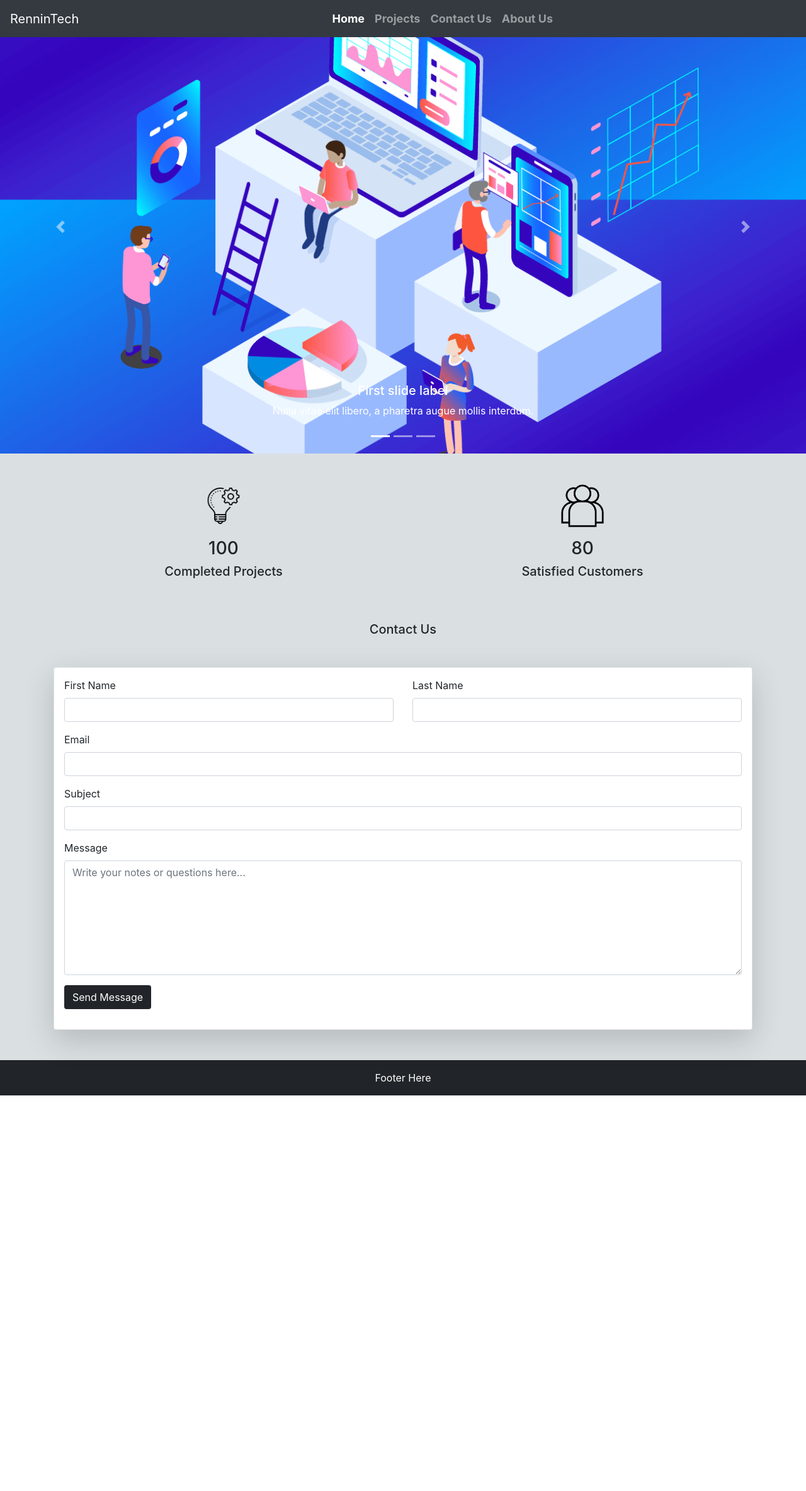
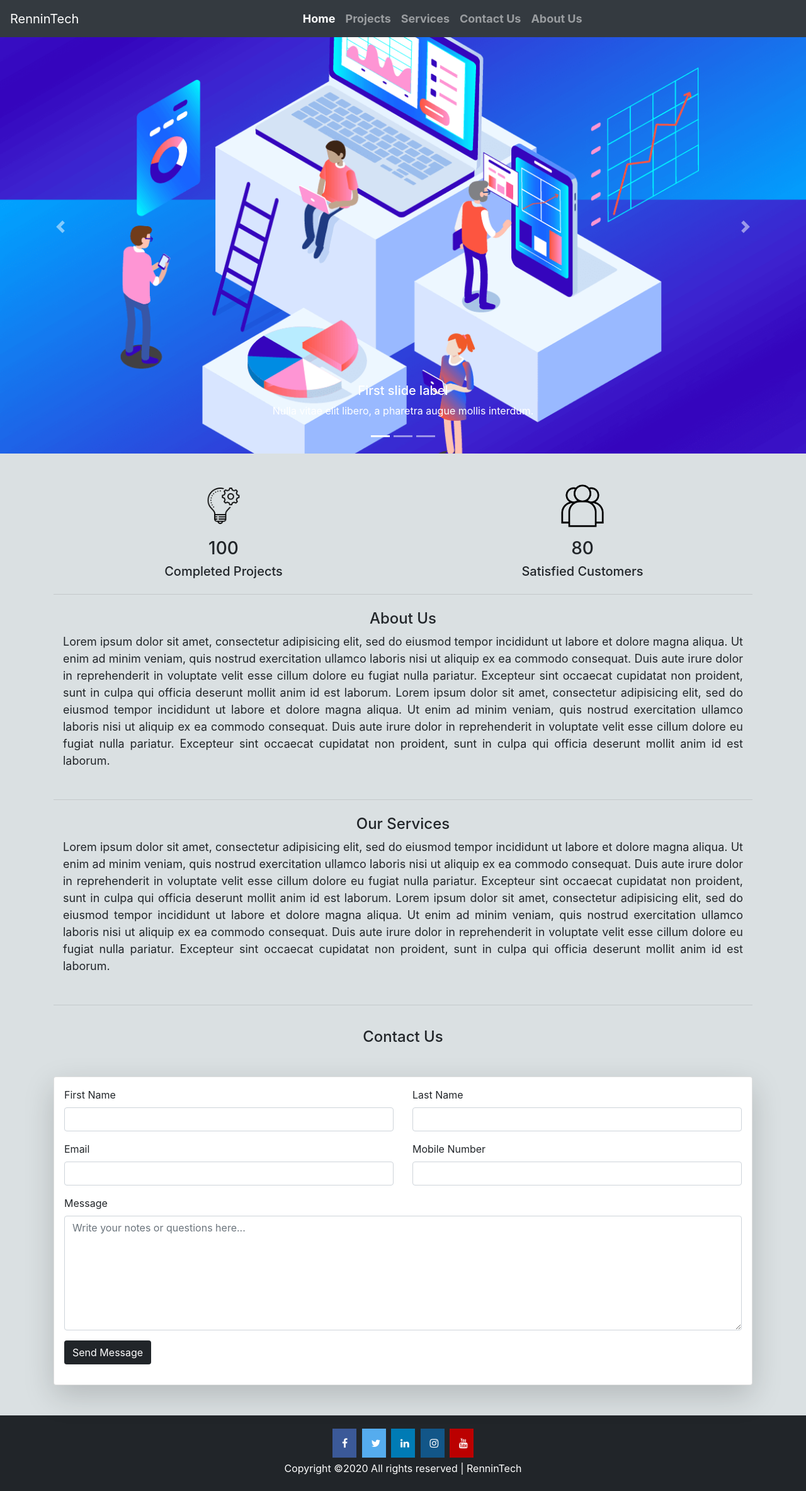
Before and after one commit to fennin3/project-assistance-webapp, a Django app: page / in a window 1280 px wide. Shown: the whole page at 63% size. Before the commit the page ends 1739 px from the top, so only its background shows below. Run offline with Django 3.2, Linux system fonts and the light colour scheme; some libraries are stand-ins or nearby versions.

Commit message:
UI updated

```diff
--- a/base/static/css/style.css
+++ b/base/static/css/style.css
@@ -1,3 +1,51 @@
 .facts{
 	height: 70px;
 }
+
+.fa{
+  padding: 15px;
+  font-size: 10px;
+  width: 10px;
+  text-align: center;
+  text-decoration: none;
+  margin: 5px 2px;
+  padding-right: 23px;
+}
+
+.fa:hover {
+    opacity: 0.7;
+}
+
+.fa-facebook {
+  background: #3B5998;
+  color: white;
+}
+
+.fa-twitter {
+  background: #55ACEE;
+  color: white;
+}
+
+.fa-linkedin {
+  background: #007bb5;
+  color: white;
+}
+
+.fa-youtube {
+  background: #bb0000;
+  color: white;
+}
+
+.fa-instagram {
+  background: #125688;
+  color: white;
+}
+
+.submit_btn{
+  background-color: #212529;
+}
+
+.service img{
+  height: 150px;
+  width: 130px;
+}
--- a/base/templates/base/index.html
+++ b/base/templates/base/index.html
@@ -1,5 +1,9 @@
 {% extends 'base/layout.html' %}
 {% load static %}
+
+{% block active %}
+active
+{% endblock active %}
 {% block content %}
 
     <!-- CAROUSEL -->
@@ -65,14 +69,55 @@
             </div>
 
         </div>
+        <hr>
+
+
+        <div class="container mt-4 pb-3" id="about" style="text-align: center;">
+            <h4>About Us</h4>
+            <p style="text-align: justify; font-size: 18px;">
+                Lorem ipsum dolor sit amet, consectetur adipisicing elit, sed do eiusmod
+                tempor incididunt ut labore et dolore magna aliqua. Ut enim ad minim veniam,
+                quis nostrud exercitation ullamco laboris nisi ut aliquip ex ea commodo
+                consequat. Duis aute irure dolor in reprehenderit in voluptate velit esse
+                cillum dolore eu fugiat nulla pariatur. Excepteur sint occaecat cupidatat non
+                proident, sunt in culpa qui officia deserunt mollit anim id est laborum.
+                 Lorem ipsum dolor sit amet, consectetur adipisicing elit, sed do eiusmod
+                 tempor incididunt ut labore et dolore magna aliqua. Ut enim ad minim veniam,
+                 quis nostrud exercitation ullamco laboris nisi ut aliquip ex ea commodo
+                 consequat. Duis aute irure dolor in reprehenderit in voluptate velit esse
+                 cillum dolore eu fugiat nulla pariatur. Excepteur sint occaecat cupidatat non
+                 proident, sunt in culpa qui officia deserunt mollit anim id est laborum.
+            </p>
+
+        </div>
+        <hr>
+
+        <div class="container mt-4 pb-3" style="text-align: center;">
+            <h4>Our Services</h4>
+            <p style="text-align: justify; font-size: 18px;">
+                Lorem ipsum dolor sit amet, consectetur adipisicing elit, sed do eiusmod
+                tempor incididunt ut labore et dolore magna aliqua. Ut enim ad minim veniam,
+                quis nostrud exercitation ullamco laboris nisi ut aliquip ex ea commodo
+                consequat. Duis aute irure dolor in reprehenderit in voluptate velit esse
+                cillum dolore eu fugiat nulla pariatur. Excepteur sint occaecat cupidatat non
+                proident, sunt in culpa qui officia deserunt mollit anim id est laborum.
+                Lorem ipsum dolor sit amet, consectetur adipisicing elit, sed do eiusmod
+                tempor incididunt ut labore et dolore magna aliqua. Ut enim ad minim veniam,
+                quis nostrud exercitation ullamco laboris nisi ut aliquip ex ea commodo
+                consequat. Duis aute irure dolor in reprehenderit in voluptate velit esse
+                cillum dolore eu fugiat nulla pariatur. Excepteur sint occaecat cupidatat non
+                proident, sunt in culpa qui officia deserunt mollit anim id est laborum.
+            </p>
+        </div>
+        <hr>
 
 
 
 
         <!-- CONTACT FORM -->
 
-        <div class="contact_form mt-5 pt-2">
-             <h5 style="text-align: center;" class="mb-5 mt-1">Contact Us</h5>
+        <div class="contact_form mt-4 pt-2">
+             <h4 style="text-align: center;" class="mb-5 mt-1">Contact Us</h4>
              <form action="#" class="p-3 card shadow-lg">
 
               <div class="row form-group">
@@ -88,19 +133,23 @@
 
               <div class="row form-group">
 
-                <div class="col-md-12">
+                <div class="col-md-6">
                   <label class="text-black" for="email">Email</label>
+                  <input type="email" id="email" class="form-control">
+                </div>
+                <div class="col-md-6">
+                  <label class="text-black" for="email">Mobile Number</label>
                   <input type="email" id="email" class="form-control">
                 </div>
               </div>
 
-              <div class="row form-group">
+              <!-- <div class="row form-group">
 
                 <div class="col-md-12">
                   <label class="text-black" for="subject">Subject</label>
                   <input type="subject" id="subject" class="form-control">
                 </div>
-              </div>
+              </div> -->
 
               <div class="row form-group">
                 <div class="col-md-12">
@@ -111,7 +160,7 @@
 
               <div class="row form-group">
                 <div class="col-md-12">
-                  <input type="submit" value="Send Message" class="btn  btn-md text-white" style="background-color: #212529;">
+                  <input type="submit" value="Send Message" class="btn submit_btn btn-md text-white">
                 </div>
               </div>
 
@@ -128,9 +177,7 @@
 
     <!-- FOOTER -->
 
-    <footer style=" background-color: #212529; color: white; text-align: center;" class="p-3">
-        Footer Here
-    </footer>
+
 
 
 {% endblock content %}
--- a/base/templates/base/layout.html
+++ b/base/templates/base/layout.html
@@ -5,12 +5,14 @@
   <head>
     <!-- Required meta tags -->
     <meta charset="utf-8">
-    <meta name="viewport" content="width=device-width, initial-scale=1, shrink-to-fit=no">
+    <meta name="viewport" content="width=device-width, initial-scale=1">
 
     <!-- Bootstrap CSS -->
     <link rel="stylesheet" href="https://stackpath.bootstrapcdn.com/bootstrap/4.5.2/css/bootstrap.min.css" integrity="sha384-JcKb8q3iqJ61gNV9KGb8thSsNjpSL0n8PARn9HuZOnIxN0hoP+VmmDGMN5t9UJ0Z" crossorigin="anonymous">
 
     <link rel="stylesheet" type="text/css" href="{% static 'css/style.css' %}">
+
+    <link rel="stylesheet" href="https://cdnjs.cloudflare.com/ajax/libs/font-awesome/4.7.0/css/font-awesome.min.css">
 
     <title>Hello, world!</title>
   </head>
@@ -29,18 +31,26 @@
 
       <div class="collapse navbar-collapse" id="navbarSupportedContent">
         <ul class="navbar-nav mr-auto ml-auto" style="font-size: 18px; font-weight: bold;">
-          <li class="nav-item active">
-            <a class="nav-link" href="#">Home <span class="sr-only">(current)</span></a>
+          <li class="nav-item {% block active %}
+          {% endblock active %}">
+            <a class="nav-link " href="{% url 'home' %}">Home <span class="sr-only">(current)</span></a>
           </li>
-           <li class="nav-item ">
+           <li class="nav-item {% block active2 %}
+          {% endblock active2 %}">
             <a class="nav-link" href="#">Projects </span></a>
           </li>
-          <li class="nav-item ">
-            <a class="nav-link" href="#">Contact Us</span></a>
+          </li>
+           <li class="nav-item {% block active3 %}
+          {% endblock active3 %}">
+            <a class="nav-link" href="{% url 'services' %}">Services </span></a>
+          </li>
+          <li class="nav-item {% block active4 %}
+          {% endblock active4 %}">
+            <a class="nav-link" href="{% url 'contact_us' %}">Contact Us</span></a>
           </li>
 
           <li class="nav-item ">
-            <a class="nav-link" href="#">About Us </span></a>
+            <a class="nav-link" href="#about">About Us </span></a>
           </li>
 
 
@@ -58,8 +68,16 @@
 
 
 
+    <footer style=" background-color: #212529; color: white; text-align: center;" class="pt-3 pb-2">
+            <a href="#" class="fa fa-facebook"></a>
+            <a href="#" class="fa fa-twitter"></a>
+            <a href="#" class="fa fa-linkedin"></a>
+            <a href="#" class="fa fa-instagram"></a>
+            <a href="#" class="fa fa-youtube"></a>
+            <p>Copyright &copy;2020 All rights reserved | RenninTech</p>
 
-    <!-- Optional JavaScript -->
+    </footer>
+ <!-- Optional JavaScript -->
     <!-- jQuery first, then Popper.js, then Bootstrap JS -->
     <script src="https://code.jquery.com/jquery-3.5.1.slim.min.js" integrity="sha384-DfXdz2htPH0lsSSs5nCTpuj/zy4C+OGpamoFVy38MVBnE+IbbVYUew+OrCXaRkfj" crossorigin="anonymous"></script>
     <script src="https://cdn.jsdelivr.net/npm/popper.js@1.16.1/dist/umd/popper.min.js" integrity="sha384-9/reFTGAW83EW2RDu2S0VKaIzap3H66lZH81PoYlFhbGU+6BZp6G7niu735Sk7lN" crossorigin="anonymous"></script>
--- a/base/urls.py
+++ b/base/urls.py
@@ -3,5 +3,7 @@ from . import views
 
 
 urlpatterns = [
-    path('',views.home, name="home")
+    path('',views.home, name="home"),
+    path('contact-us/', views.contact_us, name='contact_us'),
+    path('services/', views.services, name='services')
 ]
--- a/base/views.py
+++ b/base/views.py
@@ -4,3 +4,9 @@ from django.shortcuts import render
 
 def home(request):
     return render(request,'base/index.html')
+
+def contact_us(request):
+    return render(request, "base/contact_us.html")
+
+def services(request):
+    return render(request, 'base/services.html')
```
Also changed, not shown: base/templates/base/contact_us.html (added, +81 -0 lines), base/templates/base/services.html (added, +48 -0 lines), base/static/images/ddev.jpg (added), base/static/images/gdev.png (added), base/static/images/mdev.png (added), base/static/images/mmdev.png (added), base/static/images/wdev.png (added), base/static/images/wwdev.png (added).
